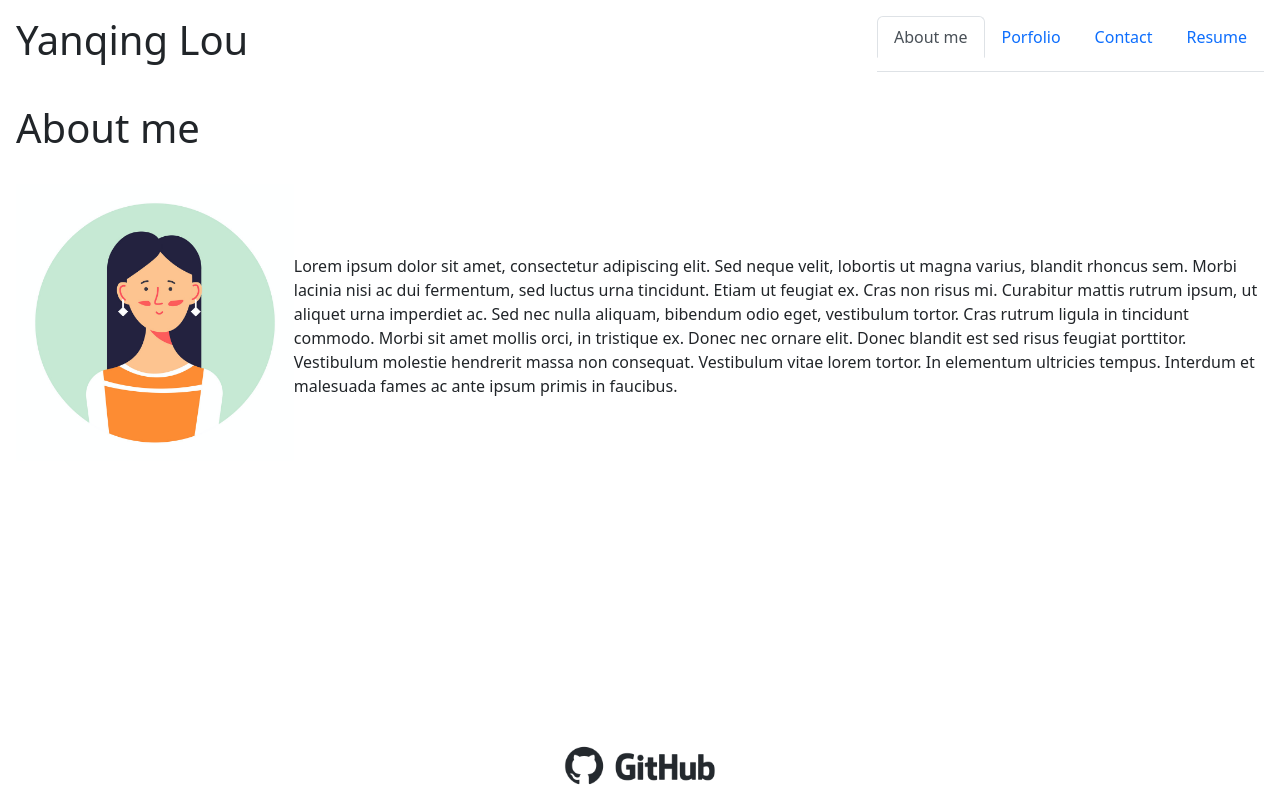
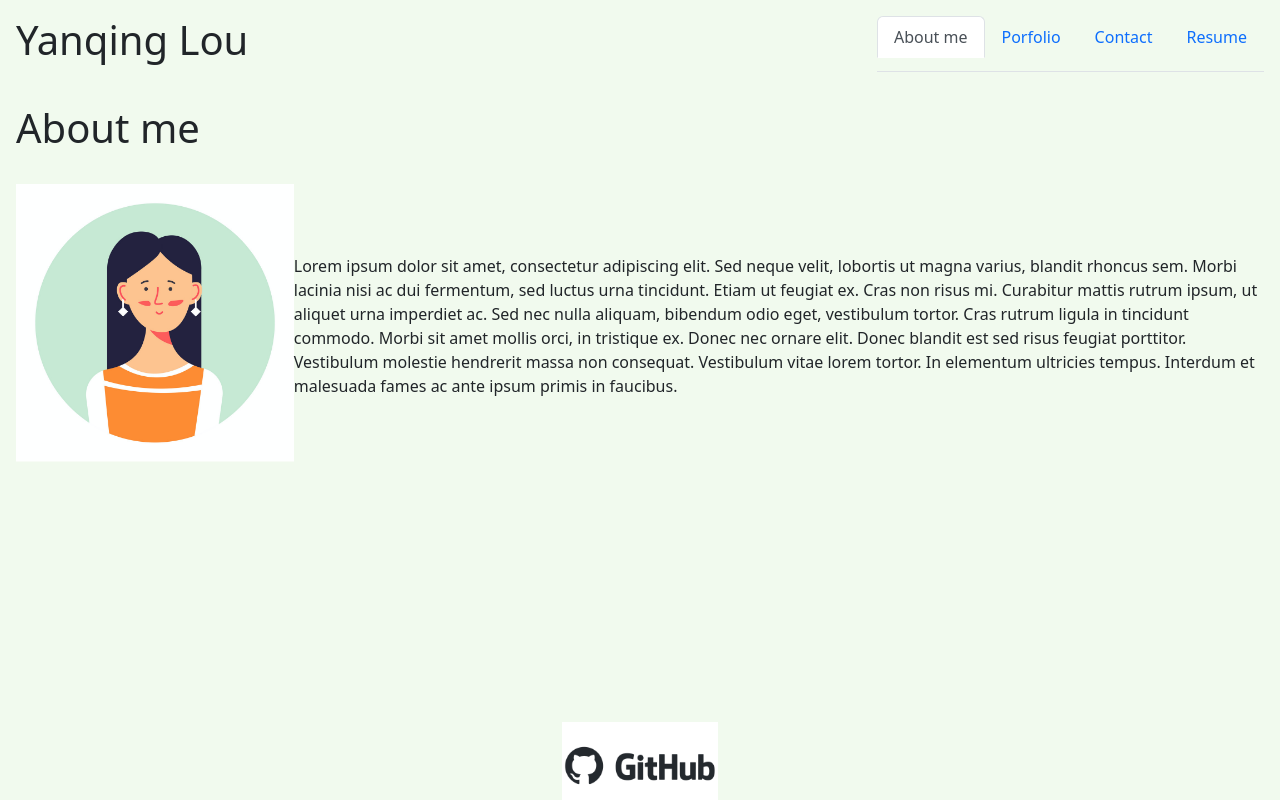
Before and after one commit to yanqinglou/YQL-PROFOLIO-INREACT, a React (Create React App) app: page / in a window 1280 px wide. Shown: the top 800 px of the page. Built offline with nearby package versions, Linux system fonts and the light colour scheme.

Commit message:
background color

```diff
--- a/src/components/PortfolioContainer.js
+++ b/src/components/PortfolioContainer.js
@@ -42,7 +42,7 @@ export default function PortfolioContainer() {
   const handlePageChange = (page) => setCurrentPage(page);
 
   return (
-    <div>
+    <div className="header">
       <div style={styles.body}>
       <div style={styles.header}>
         <h1> Yanqing Lou </h1>
--- a/src/components/pages/aboutme.js
+++ b/src/components/pages/aboutme.js
@@ -13,6 +13,7 @@ const styles = {
     display: "flex",
     alignItems: "center",
   },
+
 };
 
 export default function Aboutme() {
--- a/src/components/pages/style.css
+++ b/src/components/pages/style.css
@@ -6,3 +6,7 @@
     box-shadow: inset 300px 0 0 0 #cfd6d9;
     color: white;
   }
+
+  .header{
+    background-color: #f1faee;
+  }
```
